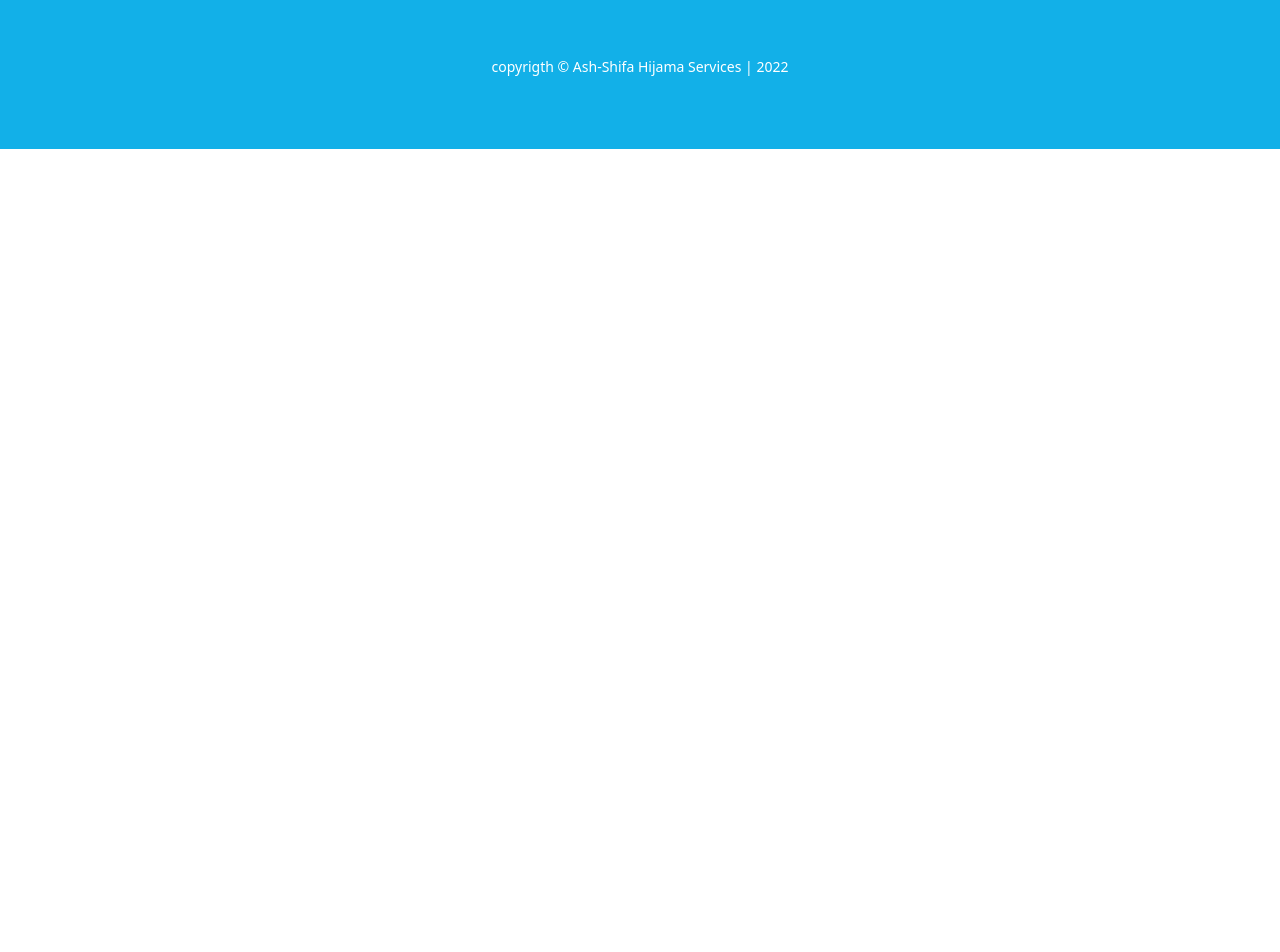
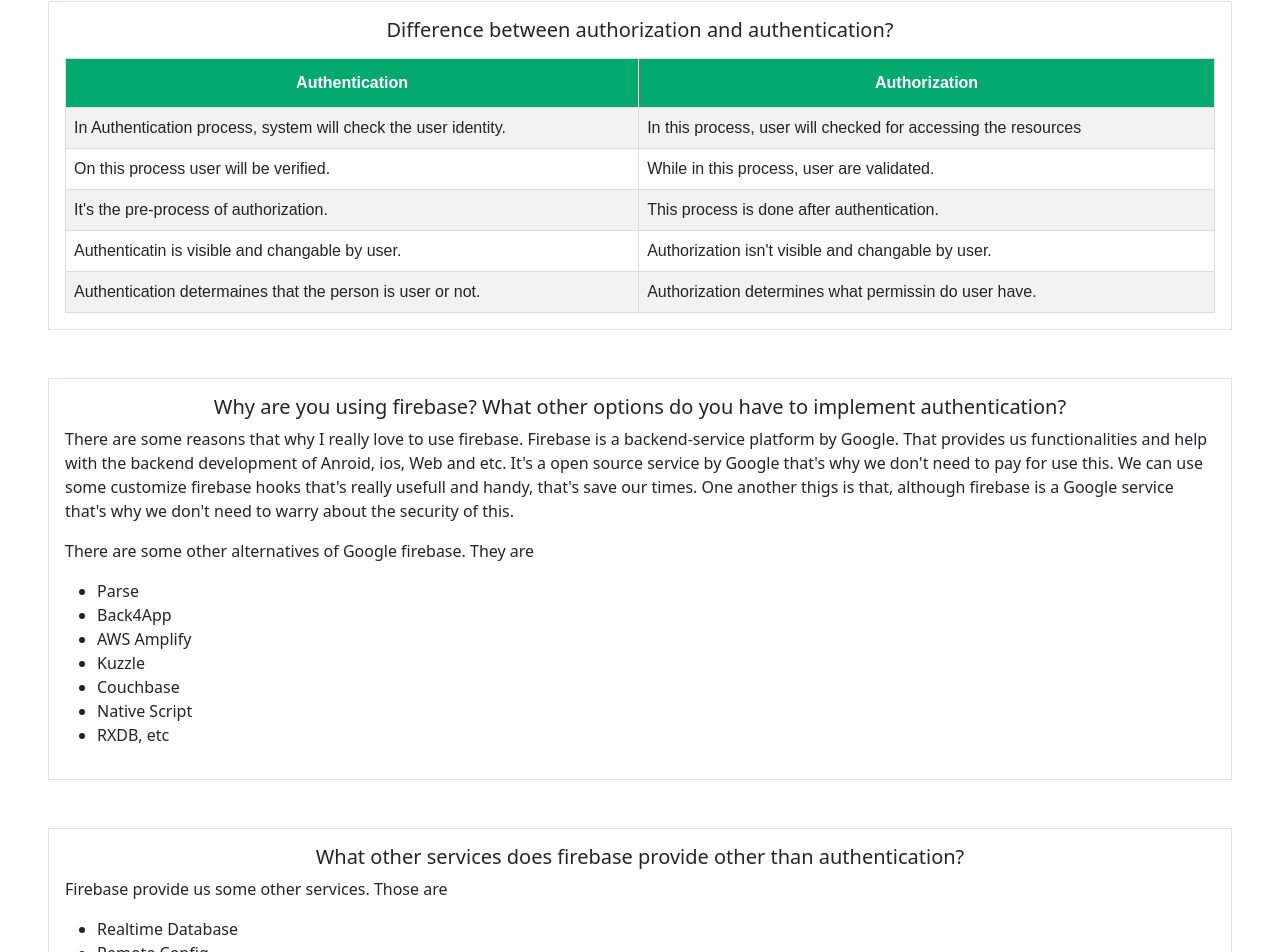
Before and after one commit to muh-arifulislam/independent-service-provider, a React (Create React App) app: page /blog in a window 1280 px wide. Shown: the part 103-1055 px from the top of the page. Before the commit the page ends 800 px from the top, so only its background shows below. Built offline with nearby package versions, Linux system fonts and the light colour scheme; no server answers.

Commit message:
about and blog pages implemented

```diff
--- a/src/pages/About/About.js
+++ b/src/pages/About/About.js
@@ -1,9 +1,14 @@
 import React from 'react';
-
+import image from '../../images/profile.jpg';
+import './About.css';
 const About = () => {
     return (
-        <div>
-            <h2>this is about</h2>
+        <div className='p-5 border my-5 w-50 mx-auto rounded text-center'>
+            <div className='w-50 mx-auto my-2'>
+                <img src={image} className='w-100 d-block' alt="" />
+            </div>
+            <h3>Md. Ariful Islam</h3>
+            <p>Hello everyone. I am Md. Ariful Islam here. I have been started my journey to become a full stack web developer.</p>
         </div>
     );
 };
--- a/src/pages/Blog/Blog.css
+++ b/src/pages/Blog/Blog.css
@@ -0,0 +1,27 @@
+#customers {
+    font-family: Arial, Helvetica, sans-serif;
+    border-collapse: collapse;
+    width: 100%;
+}
+
+#customers td,
+#customers th {
+    border: 1px solid #ddd;
+    padding: 8px;
+}
+
+#customers tr:nth-child(even) {
+    background-color: #f2f2f2;
+}
+
+#customers tr:hover {
+    background-color: #ddd;
+}
+
+#customers th {
+    padding-top: 12px;
+    padding-bottom: 12px;
+    text-align: left;
+    background-color: #04AA6D;
+    color: white;
+}
--- a/src/pages/Blog/Blog.js
+++ b/src/pages/Blog/Blog.js
@@ -1,9 +1,67 @@
 import React from 'react';
-
+import './Blog.css';
 const Blog = () => {
     return (
         <div>
-            <h2>this is blog page</h2>
+            {/* answer of first question  */}
+            <div className='p-3 m-5 border'>
+                <h5 className='text-center mb-3'>Difference between authorization and authentication?</h5>
+                <table id="customers">
+                    <tr>
+                        <th className='text-center'>Authentication</th>
+                        <th className='text-center'>Authorization</th>
+                    </tr>
+                    <tr>
+                        <td>In Authentication process, system will check the user identity.</td>
+                        <td>In this process, user will checked for accessing the resources</td>
+                    </tr>
+                    <tr>
+                        <td>On this process user will be verified.</td>
+                        <td>While in this process, user are validated.</td>
+                    </tr>
+                    <tr>
+                        <td>It's the pre-process of authorization.</td>
+                        <td>This process is done after authentication.</td>
+                    </tr>
+                    <tr>
+                        <td>Authenticatin is visible and changable by user.</td>
+                        <td>Authorization isn't visible and changable by user.</td>
+                    </tr>
+                    <tr>
+                        <td>Authentication determaines that the person is user or not.</td>
+                        <td>Authorization determines what permissin do user have.</td>
+                    </tr>
+                </table>
+            </div>
+            {/* answer of second question  */}
+            <div className='p-3 m-5 border'>
+                <h5 className='text-center'>Why are you using firebase? What other options do you have to implement authentication?</h5>
+                <p className=''>There are some reasons that why I really love to use firebase. Firebase is a backend-service platform by <span className=''>Google</span>. That provides us functionalities and help with the backend development of Anroid, ios, Web and etc. It's a open source service by Google that's why we don't need to pay for use this. We can use some customize firebase hooks that's really usefull and handy, that's save our times. One another thigs is that, although firebase is a Google service that's why we don't need to warry about the security of this.</p>
+                <p>There are some other alternatives of Google firebase. They are</p>
+                <ul>
+                    <li>Parse</li>
+                    <li>Back4App</li>
+                    <li>AWS Amplify</li>
+                    <li>Kuzzle</li>
+                    <li>Couchbase</li>
+                    <li>Native Script</li>
+                    <li>RXDB, etc</li>
+                </ul>
+            </div>
+            {/* answer of third question */}
+            <div className='p-3 m-5 border'>
+                <h5 className='text-center'>What other services does firebase provide other than authentication?</h5>
+                <p>Firebase provide us some other services. Those are</p>
+                <ul>
+                    <li>Realtime Database</li>
+                    <li>Remote Config</li>
+                    <li>Firebase ML</li>
+                    <li>Cloud Functions</li>
+                    <li>Cloud Messaging</li>
+                    <li>Hosting</li>
+                    <li>Cloud Storage</li>
+                </ul>
+            </div>
         </div>
     );
 };
```
Also changed, not shown: src/images/profile.jpg (added).
